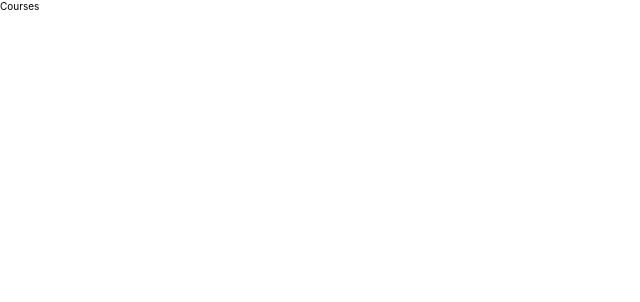
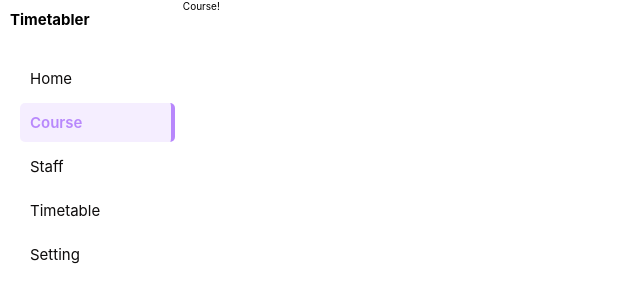
Before and after one commit to Fuangi/timetable-generator, a React (Create React App) app: page /course/delete/1 in a window 1280 px wide. Before the commit this address had no page. Shown: the top 302 px of the page, without its empty margins (0-640 px from the left). Built offline with nearby package versions, Linux system fonts and the light colour scheme.

Commit message:
Implemmeted the dashboard layout on all the 5 screens

```diff
--- a/src/routes/couse.routes.js
+++ b/src/routes/couse.routes.js
@@ -1,9 +1,10 @@
 import { Route, Routes } from "react-router-dom";
+import { Course } from "../screens";
 
 function CourseRouter() {
   return (
     <Routes>
-      <Route path="/course" element={<p>Courses</p>}>
+      <Route path="/course" element={<Course />}>
         <Route path="new" element={<p>New Course</p>} />
         <Route path="view/:id" element={<p>View Course</p>} />
         <Route path="update/:id" element={<p>Update Course</p>} />
--- a/src/routes/setting.routes.js
+++ b/src/routes/setting.routes.js
@@ -1,9 +1,10 @@
 import { Route, Routes } from "react-router-dom";
+import { Setting } from "../screens";
 
 function SettingRouter() {
   return (
     <Routes>
-      <Route path="/setting" element={<p>Settings</p>}>
+      <Route path="/setting" element={<Setting />}>
         <Route path="new" element={<p>New Setting</p>} />
         <Route path="view/:id" element={<p>View Setting</p>} />
         <Route path="update/:id" element={<p>Update Setting</p>} />
--- a/src/routes/staff.routes.js
+++ b/src/routes/staff.routes.js
@@ -1,9 +1,10 @@
 import { Route, Routes } from "react-router-dom";
+import { Staff } from "../screens";
 
 function StaffRouter() {
   return (
     <Routes>
-      <Route path="/staff" element={<p>Staff</p>}>
+      <Route path="/staff" element={<Staff />}>
         <Route path="new" element={<p>New Staff</p>} />
         <Route path="view/:id" element={<p>View Staff</p>} />
         <Route path="update/:id" element={<p>Update Staff</p>} />
--- a/src/routes/timetable.routes.js
+++ b/src/routes/timetable.routes.js
@@ -1,9 +1,10 @@
 import { Route, Routes } from "react-router-dom";
+import { Timetable } from "../screens";
 
 function TimetableRouter() {
   return (
     <Routes>
-      <Route path="/timetable" element={<p>Timetables</p>}>
+      <Route path="/timetable" element={<Timetable />}>
         <Route path="new" element={<p>New Timetable</p>} />
         <Route path="view/:id" element={<p>View Timetable</p>} />
         <Route path="update/:id" element={<p>Update Timetable</p>} />
--- a/src/sass/dashboard.scss
+++ b/src/sass/dashboard.scss
@@ -154,11 +154,11 @@
     gap: 0.5rem;
     padding-left: 2rem;
 
-    & a,
-    & a:visited {
+    & a {
       padding: 1rem;
       text-decoration: none;
       display: block;
+      color: $color-black;
       font-size: 1.5rem;
       margin-right: 0.8rem;
     }
--- /dev/null
+++ b/src/screens/Course.jsx
@@ -0,0 +1,7 @@
+import DashLayout from "../components/dashboard/DashLayout";
+
+function Course() {
+  return <DashLayout>Course!</DashLayout>;
+}
+
+export default Course;
--- /dev/null
+++ b/src/screens/Settings.jsx
@@ -0,0 +1,7 @@
+import DashLayout from "../components/dashboard/DashLayout";
+
+function Setting() {
+  return <DashLayout>Setting!</DashLayout>;
+}
+
+export default Setting;
--- /dev/null
+++ b/src/screens/Staff.jsx
@@ -0,0 +1,7 @@
+import DashLayout from "../components/dashboard/DashLayout";
+
+function Staff() {
+  return <DashLayout>Staff!</DashLayout>;
+}
+
+export default Staff;
--- /dev/null
+++ b/src/screens/Timetable.jsx
@@ -0,0 +1,7 @@
+import DashLayout from "../components/dashboard/DashLayout";
+
+function Timetable() {
+  return <DashLayout>Timetable!</DashLayout>;
+}
+
+export default Timetable;
--- /dev/null
+++ b/src/screens/index.js
@@ -0,0 +1,4 @@
+export { default as Course } from "./Course";
+export { default as Staff } from "./Staff";
+export { default as Timetable } from "./Timetable";
+export { default as Setting } from "./Settings";
```
